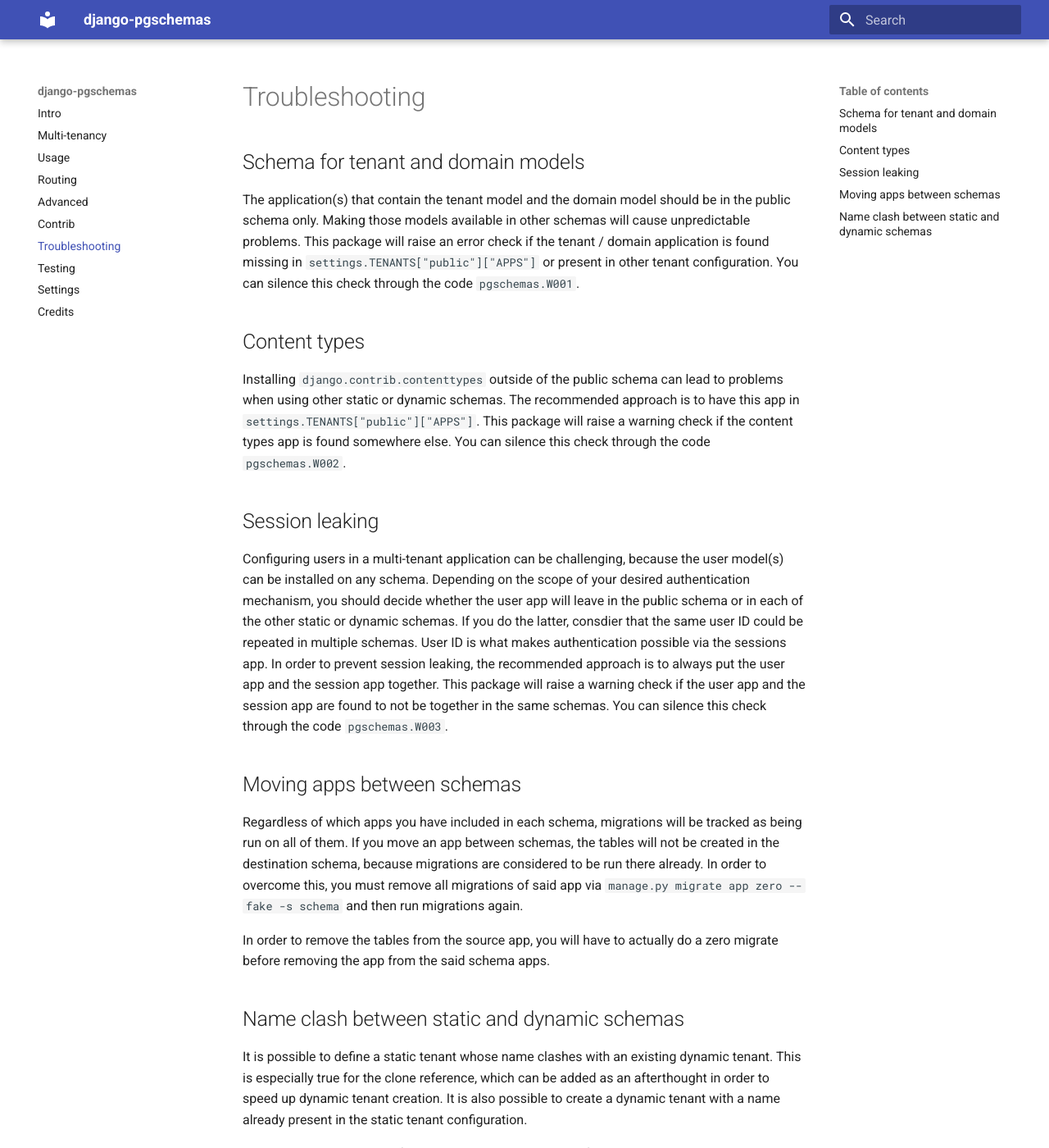
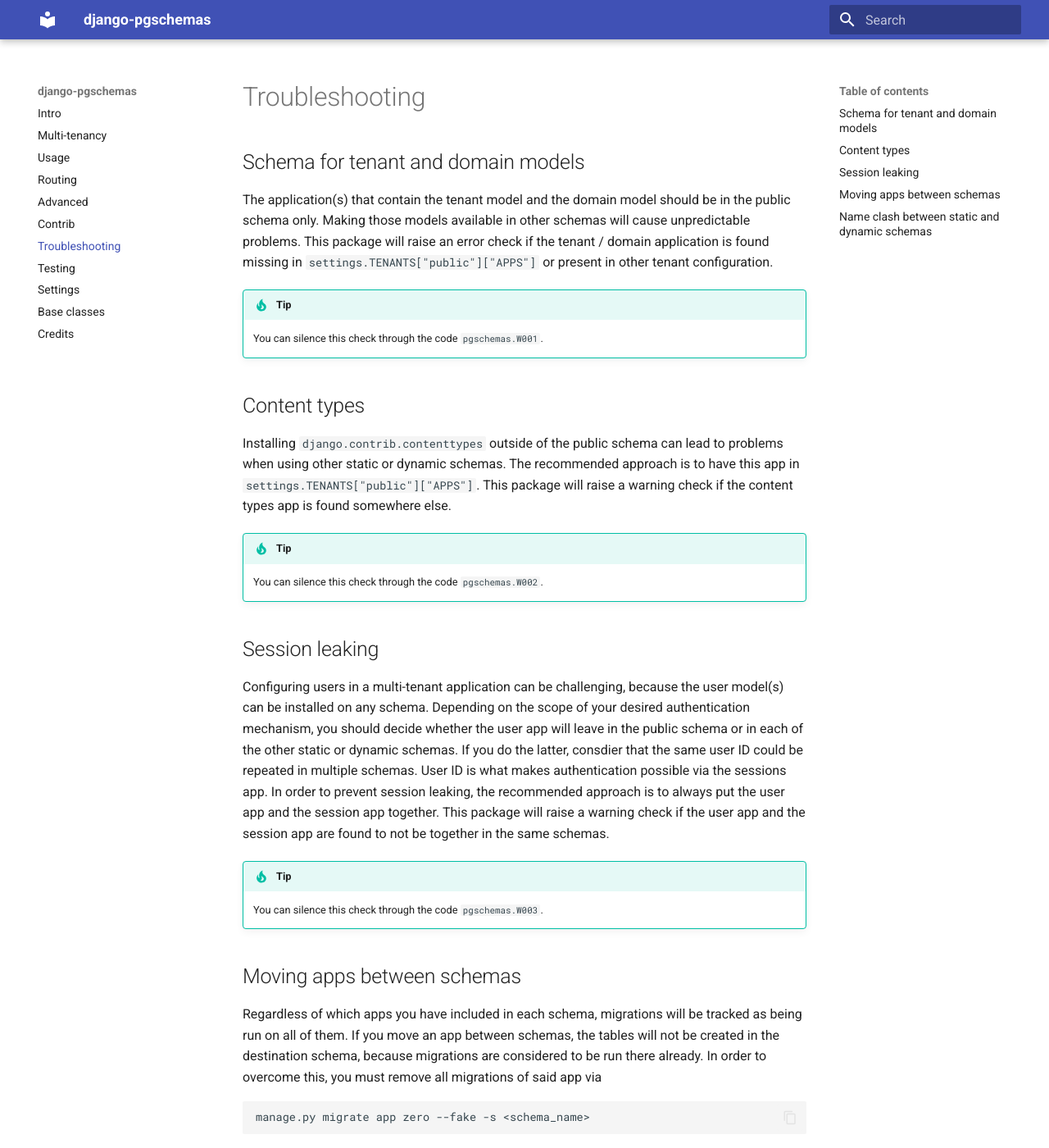
Before and after one commit to lorinkoz/django-pgschemas, an MkDocs documentation site: the page built from docs/troubleshooting.md, in a window 1280 px wide and 1400 px high. Shown: the whole window at 82% size. Built offline with MkDocs 1.6.1 and Material for MkDocs 9.7.7, drawn with Linux system fonts in a browser that asks for light colours; some of the changed text lies outside the part shown.

```diff
--- a/docs/troubleshooting.md
+++ b/docs/troubleshooting.md
@@ -1,18 +1,34 @@
 ## Schema for tenant and domain models
 
-The application(s) that contain the tenant model and the domain model should be in the public schema only. Making those models available in other schemas will cause unpredictable problems. This package will raise an error check if the tenant / domain application is found missing in `settings.TENANTS["public"]["APPS"]` or present in other tenant configuration. You can silence this check through the code `pgschemas.W001`.
+The application(s) that contain the tenant model and the domain model should be in the public schema only. Making those models available in other schemas will cause unpredictable problems. This package will raise an error check if the tenant / domain application is found missing in `settings.TENANTS["public"]["APPS"]` or present in other tenant configuration.
+
+!!! tip
+
+    You can silence this check through the code `pgschemas.W001`.
 
 ## Content types
 
-Installing `django.contrib.contenttypes` outside of the public schema can lead to problems when using other static or dynamic schemas. The recommended approach is to have this app in `settings.TENANTS["public"]["APPS"]`. This package will raise a warning check if the content types app is found somewhere else. You can silence this check through the code `pgschemas.W002`.
+Installing `django.contrib.contenttypes` outside of the public schema can lead to problems when using other static or dynamic schemas. The recommended approach is to have this app in `settings.TENANTS["public"]["APPS"]`. This package will raise a warning check if the content types app is found somewhere else.
+
+!!! tip
+
+    You can silence this check through the code `pgschemas.W002`.
 
 ## Session leaking
 
-Configuring users in a multi-tenant application can be challenging, because the user model(s) can be installed on any schema. Depending on the scope of your desired authentication mechanism, you should decide whether the user app will leave in the public schema or in each of the other static or dynamic schemas. If you do the latter, consdier that the same user ID could be repeated in multiple schemas. User ID is what makes authentication possible via the sessions app. In order to prevent session leaking, the recommended approach is to always put the user app and the session app together. This package will raise a warning check if the user app and the session app are found to not be together in the same schemas. You can silence this check through the code `pgschemas.W003`.
+Configuring users in a multi-tenant application can be challenging, because the user model(s) can be installed on any schema. Depending on the scope of your desired authentication mechanism, you should decide whether the user app will leave in the public schema or in each of the other static or dynamic schemas. If you do the latter, consdier that the same user ID could be repeated in multiple schemas. User ID is what makes authentication possible via the sessions app. In order to prevent session leaking, the recommended approach is to always put the user app and the session app together. This package will raise a warning check if the user app and the session app are found to not be together in the same schemas.
+
+!!! tip
+
+    You can silence this check through the code `pgschemas.W003`.
 
 ## Moving apps between schemas
 
-Regardless of which apps you have included in each schema, migrations will be tracked as being run on all of them. If you move an app between schemas, the tables will not be created in the destination schema, because migrations are considered to be run there already. In order to overcome this, you must remove all migrations of said app via `manage.py migrate app zero --fake -s schema` and then run migrations again.
+Regardless of which apps you have included in each schema, migrations will be tracked as being run on all of them. If you move an app between schemas, the tables will not be created in the destination schema, because migrations are considered to be run there already. In order to overcome this, you must remove all migrations of said app via
+
+    manage.py migrate app zero --fake -s <schema_name>
+
+and then run migrations again.
 
 In order to remove the tables from the source app, you will have to actually do a zero migrate before removing the app from the said schema apps.
 
@@ -20,4 +36,8 @@ In order to remove the tables from the source app, you will have to actually do
 
 It is possible to define a static tenant whose name clashes with an existing dynamic tenant. This is especially true for the clone reference, which can be added as an afterthought in order to speed up dynamic tenant creation. It is also possible to create a dynamic tenant with a name already present in the static tenant configuration.
 
-We do not provide an out-of-the-box validation mechanism for dynamic tenants upon creation, as attempt to prevent name clashes with static tenants. However, we do provide a system check that fails with a critical error message if a name clash is found. Since this check must query the database in order to fetch the schema name for all dynamic tenants, it is tagged as a database check, which makes it run only in database related operations and management commands. This means that the check will not be run via `runserver`, but will be run in commands like `migrate`, `cloneschema` and `createrefschema`. If absolutely needed, you can silence this check through the code `pgschemas.W004`.
+We do not provide an out-of-the-box validation mechanism for dynamic tenants upon creation, as attempt to prevent name clashes with static tenants. However, we do provide a system check that fails with a critical error message if a name clash is found. Since this check must query the database in order to fetch the schema name for all dynamic tenants, it is tagged as a database check, which makes it run only in database related operations and management commands. This means that the check will not be run via `runserver`, but will be run in commands like `migrate`, `cloneschema` and `createrefschema`. If absolutely needed,
+
+!!! tip
+
+    you can silence this check through the code `pgschemas.W004`.
--- a/mkdocs.yml
+++ b/mkdocs.yml
@@ -25,4 +25,5 @@ nav:
   - Troubleshooting: troubleshooting.md
   - Testing: testing.md
   - Settings: settings.md
+  - Base classes: base.md
   - Credits: credits.md
```
Also changed, not shown: docs/advanced.md (+3 -3 lines), docs/base.md (added, +81 -0 lines), docs/basic.md (+1 -1 lines), docs/routing.md (+1 -1 lines), 1 other file.
